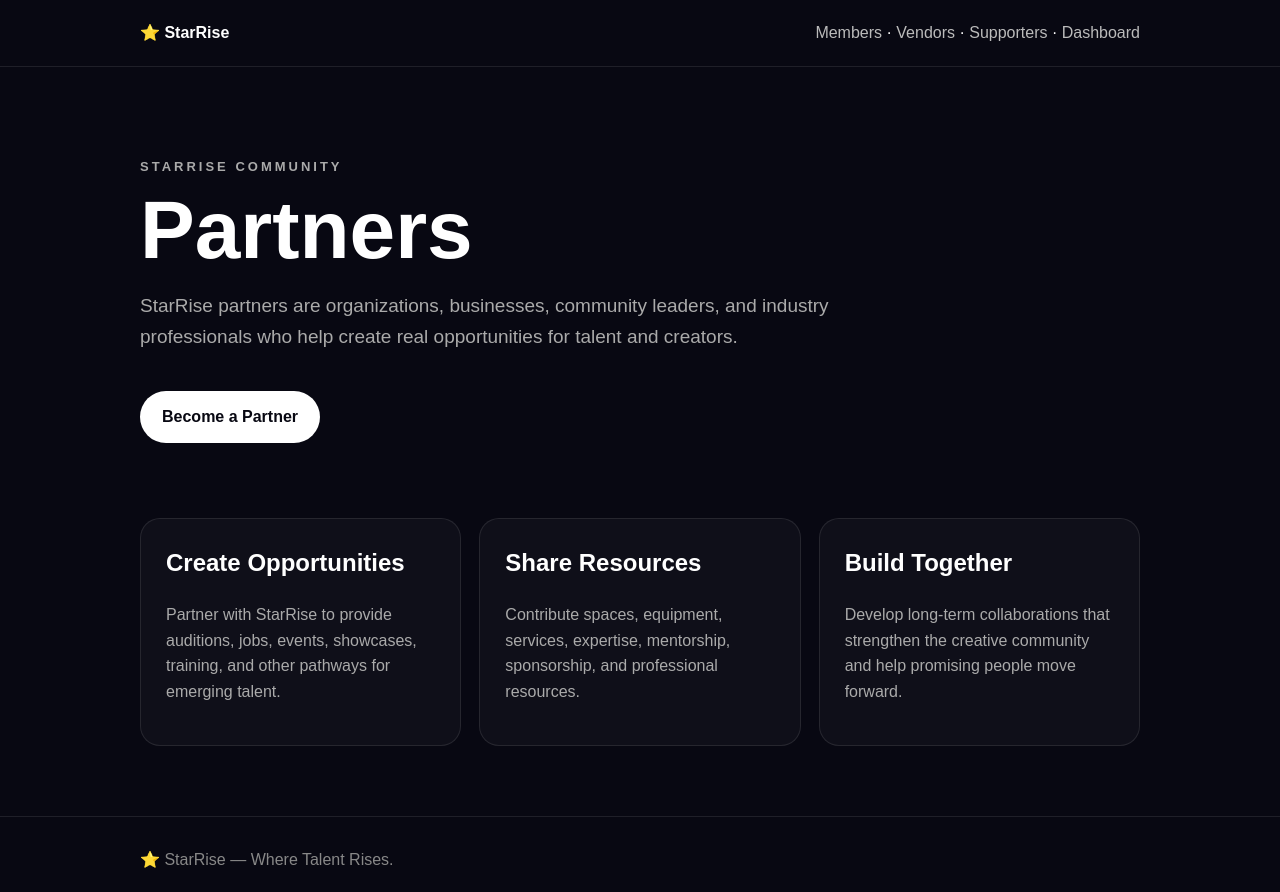
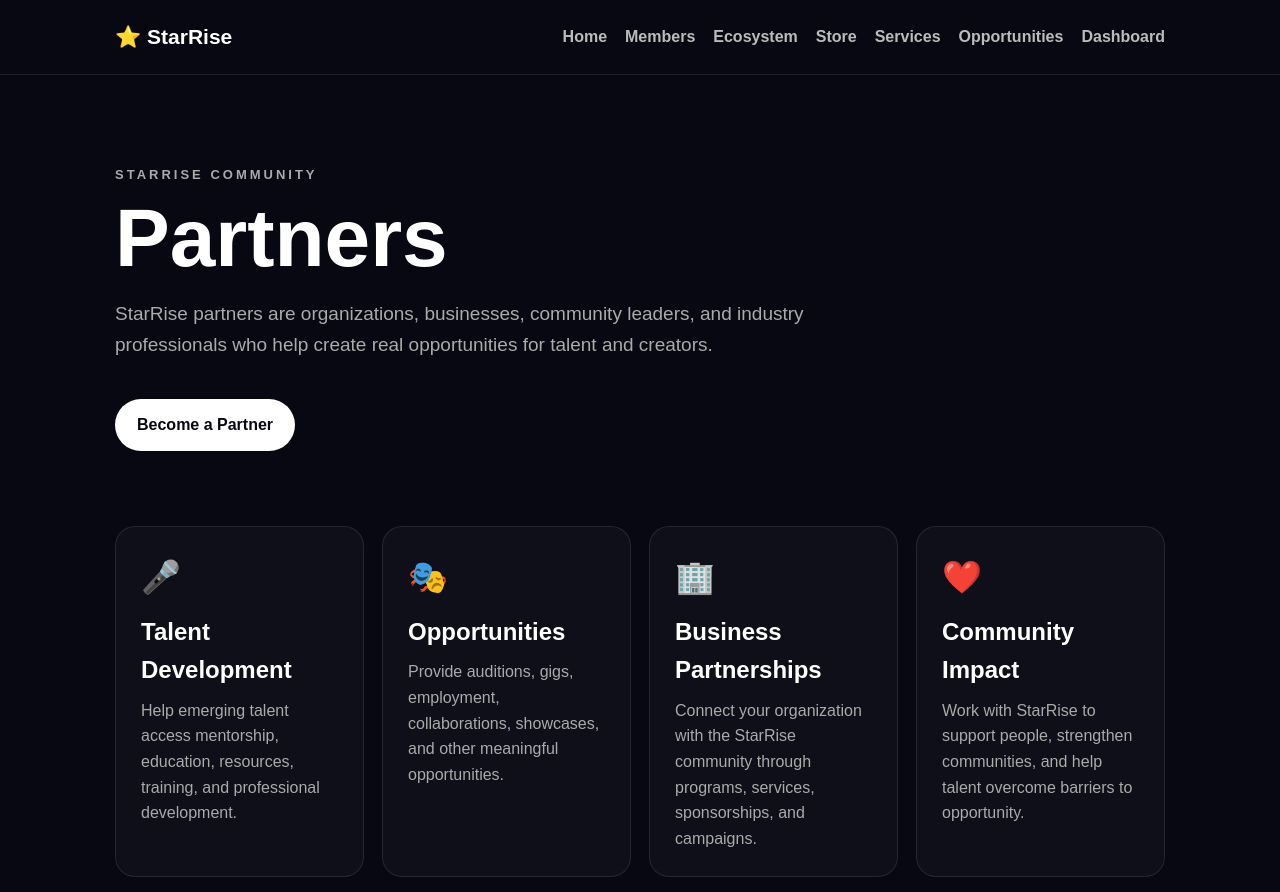
Before and after one commit to Zostreet/StarRise, a plain HTML site: page partners.html in a window 1280 px wide. Shown: the top 892 px of the page. Drawn offline with Linux system fonts and the light colour scheme.

Commit message:
Refactor partners.html for better structure and content
Updated meta tags, styles, and content for improved layout and clarity.

```diff
--- a/partners.html
+++ b/partners.html
@@ -2,113 +2,174 @@
 <html lang="en">
 <head>
   <meta charset="utf-8">
-<meta name="viewport" content="width=device-width,initial-scale=1">
+  <meta name="viewport" content="width=device-width, initial-scale=1">
 
   <title>StarRise Partners</title>
 
+  <meta
+    name="description"
+    content="Learn how businesses, organizations, programs, and community leaders can partner with StarRise."
+  >
+
   <style>
-*{box-sizing:border-box}
-
-body{
-  margin:0;
-  font-family:Arial,Helvetica,sans-serif;
-  background:#080812;
-  color:#fff;
-  line-height:1.6
+    * {
+      box-sizing: border-box;
     }
 
-a{
-  color:inherit;
-  text-decoration:none
+    body {
+      margin: 0;
+      min-height: 100vh;
+      font-family: Arial, Helvetica, sans-serif;
+      line-height: 1.6;
+      background: #080812;
+      color: #fff;
     }
 
-.wrap{
-  width:min(1000px,calc(100% - 30px));
-  margin:auto
+    a {
+      color: inherit;
+      text-decoration: none;
     }
 
-header{
-  border-bottom:1px solid #ffffff18;
-  padding:20px 0
+    .wrap {
+      width: min(1050px, calc(100% - 30px));
+      margin: auto;
     }
 
-.nav{
-  display:flex;
-  justify-content:space-between;
-  gap:18px;
-  align-items:center;
-  flex-wrap:wrap
+    header {
+      padding: 20px 0;
+      border-bottom: 1px solid #ffffff18;
     }
 
-.nav a{
-  color:#bbb
+    .nav {
+      display: flex;
+      justify-content: space-between;
+      align-items: center;
+      flex-wrap: wrap;
+      gap: 18px;
     }
 
-.logo{
-  font-weight:800;
-  color:#fff!important
+    .logo {
+      color: #fff;
+      font-size: 21px;
+      font-weight: 800;
     }
 
-.hero{
-  padding:90px 0 55px
+    nav {
+      display: flex;
+      flex-wrap: wrap;
+      gap: 18px;
     }
 
-.eyebrow{
-  color:#aaa;
-  text-transform:uppercase;
-  letter-spacing:3px;
-  font-size:13px;
-  font-weight:700
+    nav a {
+      color: #bbb;
+      font-weight: bold;
     }
 
-h1{
-  font-size:clamp(48px,9vw,82px);
-  line-height:1;
-  margin:12px 0 20px
+    nav a:hover {
+      color: #fff;
     }
 
-.lead{
-  max-width:760px;
-  color:#aaa;
-  font-size:19px
+    .hero {
+      padding: 90px 0 55px;
     }
 
-.grid{
-  display:grid;
-  grid-template-columns:repeat(auto-fit,minmax(220px,1fr));
-  gap:18px;
-  padding:20px 0 70px
+    .eyebrow {
+      color: #aaa;
+      text-transform: uppercase;
+      letter-spacing: 3px;
+      font-size: 13px;
+      font-weight: 700;
     }
 
-.card{
-  border:1px solid #ffffff18;
-  border-radius:20px;
-  padding:25px;
-  background:#ffffff08
+    h1 {
+      margin: 12px 0 20px;
+      font-size: clamp(48px, 9vw, 82px);
+      line-height: 1;
     }
 
-.card h2{
-  margin-top:0
+    .lead {
+      max-width: 760px;
+      color: #aaa;
+      font-size: 19px;
     }
 
-.card p{
-  color:#aaa
+    .button {
+      display: inline-block;
+      padding: 13px 22px;
+      margin-top: 20px;
+      border-radius: 28px;
+      background: #fff;
+      color: #080812;
+      font-weight: 700;
     }
 
-.button{
-  display:inline-block;
-  margin-top:20px;
-  padding:13px 22px;
-  border-radius:28px;
-  background:#fff;
-  color:#080812;
-  font-weight:700
+    .button:hover {
+      opacity: .9;
     }
 
-footer{
-  border-top:1px solid #ffffff18;
-  padding:30px 0;
-  color:#888
+    .grid {
+      display: grid;
+      grid-template-columns: repeat(auto-fit, minmax(220px, 1fr));
+      gap: 18px;
+      padding: 20px 0 70px;
+    }
+
+    .card {
+      padding: 25px;
+      border: 1px solid #ffffff18;
+      border-radius: 20px;
+      background: #ffffff08;
+    }
+
+    .card-icon {
+      margin-bottom: 10px;
+      font-size: 32px;
+    }
+
+    .card h2 {
+      margin: 0 0 8px;
+    }
+
+    .card p {
+      margin: 0;
+      color: #aaa;
+    }
+
+    .cta {
+      padding: 40px 28px;
+      margin-bottom: 70px;
+      border: 1px solid #ffffff18;
+      border-radius: 22px;
+      background: #ffffff08;
+      text-align: center;
+    }
+
+    .cta h2 {
+      margin-top: 0;
+      font-size: 32px;
+    }
+
+    .cta p {
+      max-width: 700px;
+      margin: 0 auto;
+      color: #aaa;
+    }
+
+    footer {
+      padding: 30px 0;
+      border-top: 1px solid #ffffff18;
+      color: #888;
+    }
+
+    @media (max-width: 760px) {
+      .nav {
+        flex-direction: column;
+        align-items: flex-start;
+      }
+
+      .hero {
+        padding-top: 65px;
+      }
     }
   </style>
 </head>
@@ -117,25 +178,25 @@ footer{
 
 <header>
   <div class="wrap nav">
-
     <a class="logo" href="index.html">
       ⭐ StarRise
     </a>
 
-    <div>
-      <a href="members.html">Members</a> ·
-      <a href="vendors.html">Vendors</a> ·
-      <a href="supporters.html">Supporters</a> ·
+    <nav>
+      <a href="index.html">Home</a>
+      <a href="members.html">Members</a>
+      <a href="ecosystem.html">Ecosystem</a>
+      <a href="marketplace.html">Store</a>
+      <a href="services.html">Services</a>
+      <a href="opportunities.html">Opportunities</a>
       <a href="dashboard.html">Dashboard</a>
-    </div>
-
+    </nav>
   </div>
 </header>
 
 <main class="wrap">
 
   <section class="hero">
-
     <div class="eyebrow">
       StarRise Community
     </div>
@@ -148,41 +209,91 @@ footer{
       help create real opportunities for talent and creators.
     </p>
 
-    <a class="button" href="join.html">
+    <a class="button" href="register.html?role=Partner">
       Become a Partner
     </a>
-
   </section>
 
   <section class="grid">
+    <article class="card">
+      <div class="card-icon">🎤</div>
+      <h2>Talent Development</h2>
 
-    <article class="card">
-      <h2>Create Opportunities</h2>
       <p>
-        Partner with StarRise to provide auditions,
-        jobs, events, showcases, training, and other
-        pathways for emerging talent.
+        Help emerging talent access mentorship,
+        education, resources, training, and
+        professional development.
       </p>
     </article>
 
     <article class="card">
-      <h2>Share Resources</h2>
+      <div class="card-icon">🎭</div>
+      <h2>Opportunities</h2>
+
       <p>
-        Contribute spaces, equipment, services,
-        expertise, mentorship, sponsorship, and
-        professional resources.
+        Provide auditions, gigs, employment,
+        collaborations, showcases, and other
+        meaningful opportunities.
       </p>
     </article>
 
     <article class="card">
-      <h2>Build Together</h2>
+      <div class="card-icon">🏢</div>
+      <h2>Business Partnerships</h2>
+
       <p>
-        Develop long-term collaborations that strengthen
-        the creative community and help promising people
-        move forward.
+        Connect your organization with the
+        StarRise community through programs,
+        services, sponsorships, and campaigns.
       </p>
     </article>
 
+    <article class="card">
+      <div class="card-icon">❤️</div>
+      <h2>Community Impact</h2>
+
+      <p>
+        Work with StarRise to support people,
+        strengthen communities, and help talent
+        overcome barriers to opportunity.
+      </p>
+    </article>
+
+    <article class="card">
+      <div class="card-icon">💡</div>
+      <h2>Creative Collaboration</h2>
+
+      <p>
+        Build original projects, events,
+        programs, media, and experiences
+        with StarRise creators and talent.
+      </p>
+    </article>
+
+    <article class="card">
+      <div class="card-icon">🚀</div>
+      <h2>Help Talent Rise</h2>
+
+      <p>
+        Put knowledge, connections, resources,
+        and opportunity behind people working
+        toward their creative future.
+      </p>
+    </article>
+  </section>
+
+  <section class="cta">
+    <h2>Build Something Meaningful With StarRise</h2>
+
+    <p>
+      Join an ecosystem connecting talent, creativity,
+      opportunity, businesses, organizations, supporters,
+      and community leaders.
+    </p>
+
+    <a class="button" href="register.html?role=Partner">
+      Join as a StarRise Partner
+    </a>
   </section>
 
 </main>
```
Lines whose indentation alone changed are shown as unchanged.
